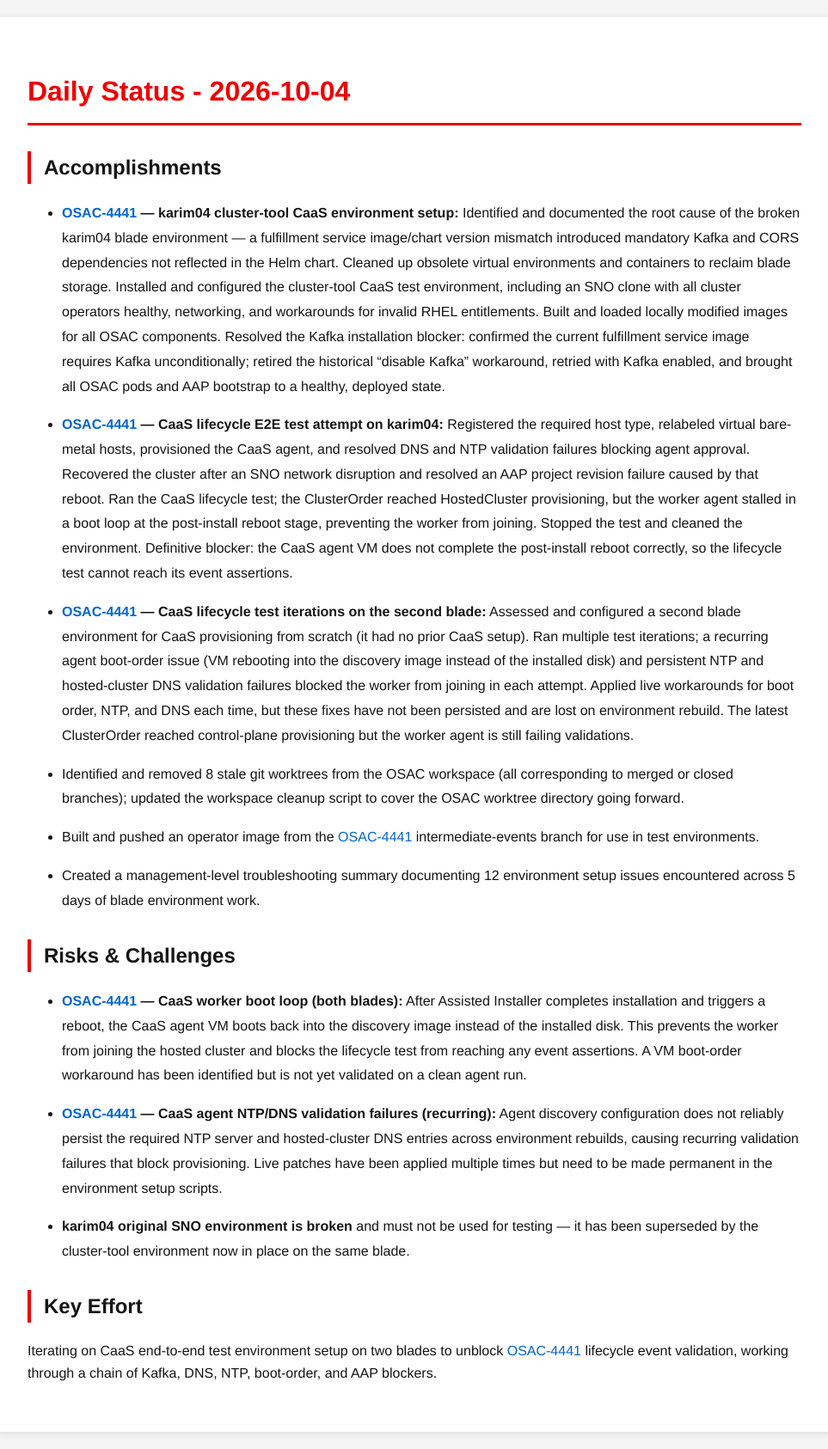
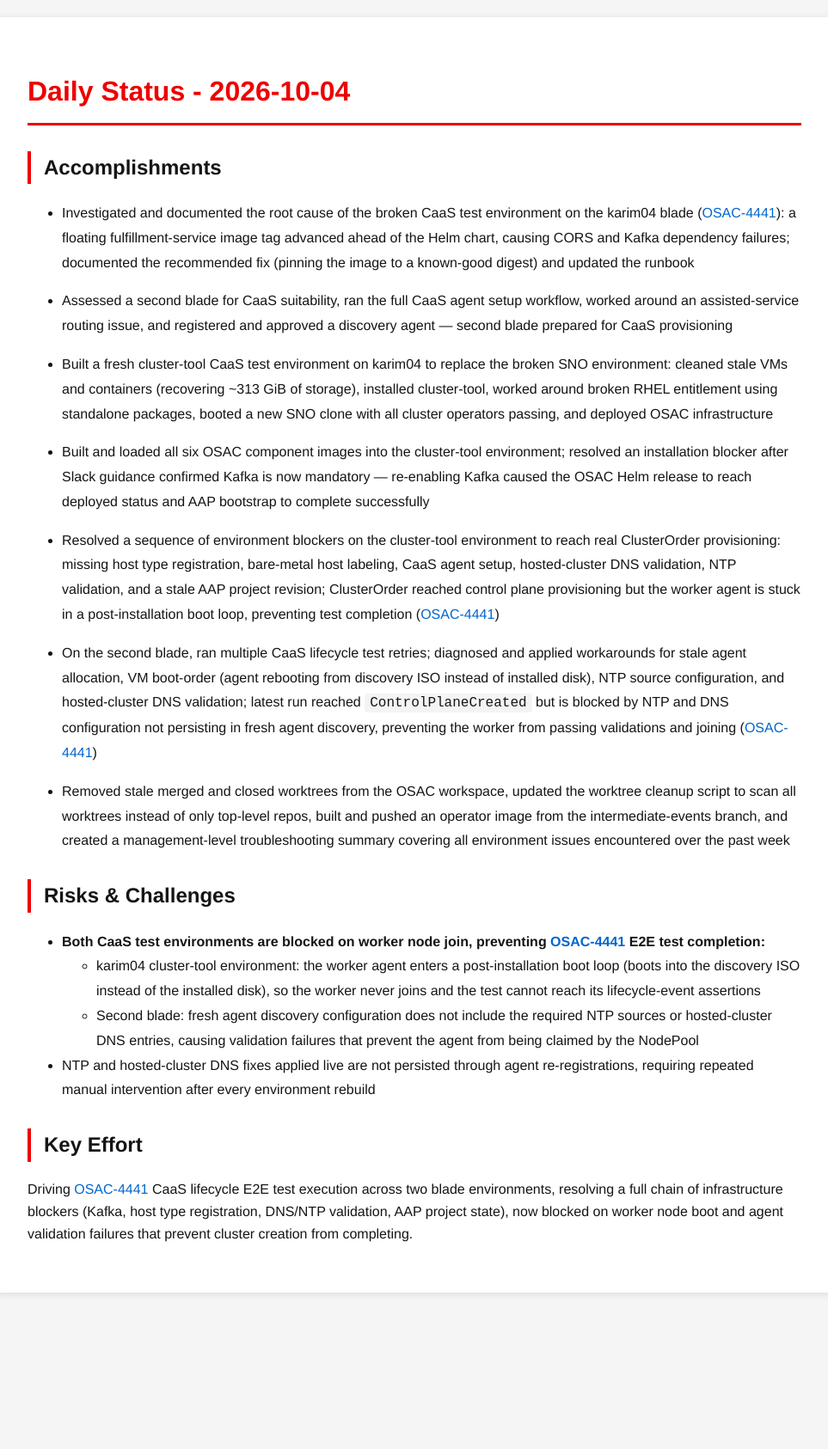
Before and after one commit to tzvatot/daily-status, a Jekyll site: the page built from 2026-10-04.md, in a window 1280 px wide. Shown: the whole page at 86% size, without its empty margins (158-1121 px from the left). Built offline with Jekyll 4.4.1, drawn with Linux system fonts in a browser that asks for light colours; after the commit the page ends 1524 px from its top, so only the background shows below that.

Commit message:
Daily status update - 2026-10-04

```diff
--- a/2026-10-04.md
+++ b/2026-10-04.md
@@ -8,26 +8,27 @@
 
 ## Accomplishments
 
-- **[OSAC-4441](https://redhat.atlassian.net/browse/OSAC-4441) — karim04 cluster-tool CaaS environment setup:** Identified and documented the root cause of the broken karim04 blade environment — a fulfillment service image/chart version mismatch introduced mandatory Kafka and CORS dependencies not reflected in the Helm chart. Cleaned up obsolete virtual environments and containers to reclaim blade storage. Installed and configured the cluster-tool CaaS test environment, including an SNO clone with all cluster operators healthy, networking, and workarounds for invalid RHEL entitlements. Built and loaded locally modified images for all OSAC components. Resolved the Kafka installation blocker: confirmed the current fulfillment service image requires Kafka unconditionally; retired the historical "disable Kafka" workaround, retried with Kafka enabled, and brought all OSAC pods and AAP bootstrap to a healthy, deployed state.
+- Investigated and documented the root cause of the broken CaaS test environment on the karim04 blade ([OSAC-4441](https://redhat.atlassian.net/browse/OSAC-4441)): a floating fulfillment-service image tag advanced ahead of the Helm chart, causing CORS and Kafka dependency failures; documented the recommended fix (pinning the image to a known-good digest) and updated the runbook
 
-- **[OSAC-4441](https://redhat.atlassian.net/browse/OSAC-4441) — CaaS lifecycle E2E test attempt on karim04:** Registered the required host type, relabeled virtual bare-metal hosts, provisioned the CaaS agent, and resolved DNS and NTP validation failures blocking agent approval. Recovered the cluster after an SNO network disruption and resolved an AAP project revision failure caused by that reboot. Ran the CaaS lifecycle test; the ClusterOrder reached HostedCluster provisioning, but the worker agent stalled in a boot loop at the post-install reboot stage, preventing the worker from joining. Stopped the test and cleaned the environment. Definitive blocker: the CaaS agent VM does not complete the post-install reboot correctly, so the lifecycle test cannot reach its event assertions.
+- Assessed a second blade for CaaS suitability, ran the full CaaS agent setup workflow, worked around an assisted-service routing issue, and registered and approved a discovery agent — second blade prepared for CaaS provisioning
 
-- **[OSAC-4441](https://redhat.atlassian.net/browse/OSAC-4441) — CaaS lifecycle test iterations on the second blade:** Assessed and configured a second blade environment for CaaS provisioning from scratch (it had no prior CaaS setup). Ran multiple test iterations; a recurring agent boot-order issue (VM rebooting into the discovery image instead of the installed disk) and persistent NTP and hosted-cluster DNS validation failures blocked the worker from joining in each attempt. Applied live workarounds for boot order, NTP, and DNS each time, but these fixes have not been persisted and are lost on environment rebuild. The latest ClusterOrder reached control-plane provisioning but the worker agent is still failing validations.
+- Built a fresh cluster-tool CaaS test environment on karim04 to replace the broken SNO environment: cleaned stale VMs and containers (recovering ~313 GiB of storage), installed cluster-tool, worked around broken RHEL entitlement using standalone packages, booted a new SNO clone with all cluster operators passing, and deployed OSAC infrastructure
 
-- Identified and removed 8 stale git worktrees from the OSAC workspace (all corresponding to merged or closed branches); updated the workspace cleanup script to cover the OSAC worktree directory going forward.
+- Built and loaded all six OSAC component images into the cluster-tool environment; resolved an installation blocker after Slack guidance confirmed Kafka is now mandatory — re-enabling Kafka caused the OSAC Helm release to reach deployed status and AAP bootstrap to complete successfully
 
-- Built and pushed an operator image from the [OSAC-4441](https://redhat.atlassian.net/browse/OSAC-4441) intermediate-events branch for use in test environments.
+- Resolved a sequence of environment blockers on the cluster-tool environment to reach real ClusterOrder provisioning: missing host type registration, bare-metal host labeling, CaaS agent setup, hosted-cluster DNS validation, NTP validation, and a stale AAP project revision; ClusterOrder reached control plane provisioning but the worker agent is stuck in a post-installation boot loop, preventing test completion ([OSAC-4441](https://redhat.atlassian.net/browse/OSAC-4441))
 
-- Created a management-level troubleshooting summary documenting 12 environment setup issues encountered across 5 days of blade environment work.
+- On the second blade, ran multiple CaaS lifecycle test retries; diagnosed and applied workarounds for stale agent allocation, VM boot-order (agent rebooting from discovery ISO instead of installed disk), NTP source configuration, and hosted-cluster DNS validation; latest run reached `ControlPlaneCreated` but is blocked by NTP and DNS configuration not persisting in fresh agent discovery, preventing the worker from passing validations and joining ([OSAC-4441](https://redhat.atlassian.net/browse/OSAC-4441))
+
+- Removed stale merged and closed worktrees from the OSAC workspace, updated the worktree cleanup script to scan all worktrees instead of only top-level repos, built and pushed an operator image from the intermediate-events branch, and created a management-level troubleshooting summary covering all environment issues encountered over the past week
 
 ## Risks & Challenges
 
-- **[OSAC-4441](https://redhat.atlassian.net/browse/OSAC-4441) — CaaS worker boot loop (both blades):** After Assisted Installer completes installation and triggers a reboot, the CaaS agent VM boots back into the discovery image instead of the installed disk. This prevents the worker from joining the hosted cluster and blocks the lifecycle test from reaching any event assertions. A VM boot-order workaround has been identified but is not yet validated on a clean agent run.
-
-- **[OSAC-4441](https://redhat.atlassian.net/browse/OSAC-4441) — CaaS agent NTP/DNS validation failures (recurring):** Agent discovery configuration does not reliably persist the required NTP server and hosted-cluster DNS entries across environment rebuilds, causing recurring validation failures that block provisioning. Live patches have been applied multiple times but need to be made permanent in the environment setup scripts.
-
-- **karim04 original SNO environment is broken** and must not be used for testing — it has been superseded by the cluster-tool environment now in place on the same blade.
+- **Both CaaS test environments are blocked on worker node join, preventing [OSAC-4441](https://redhat.atlassian.net/browse/OSAC-4441) E2E test completion:**
+  - karim04 cluster-tool environment: the worker agent enters a post-installation boot loop (boots into the discovery ISO instead of the installed disk), so the worker never joins and the test cannot reach its lifecycle-event assertions
+  - Second blade: fresh agent discovery configuration does not include the required NTP sources or hosted-cluster DNS entries, causing validation failures that prevent the agent from being claimed by the NodePool
+- NTP and hosted-cluster DNS fixes applied live are not persisted through agent re-registrations, requiring repeated manual intervention after every environment rebuild
 
 ## Key Effort
 
-Iterating on CaaS end-to-end test environment setup on two blades to unblock [OSAC-4441](https://redhat.atlassian.net/browse/OSAC-4441) lifecycle event validation, working through a chain of Kafka, DNS, NTP, boot-order, and AAP blockers.
+Driving [OSAC-4441](https://redhat.atlassian.net/browse/OSAC-4441) CaaS lifecycle E2E test execution across two blade environments, resolving a full chain of infrastructure blockers (Kafka, host type registration, DNS/NTP validation, AAP project state), now blocked on worker node boot and agent validation failures that prevent cluster creation from completing.
```
